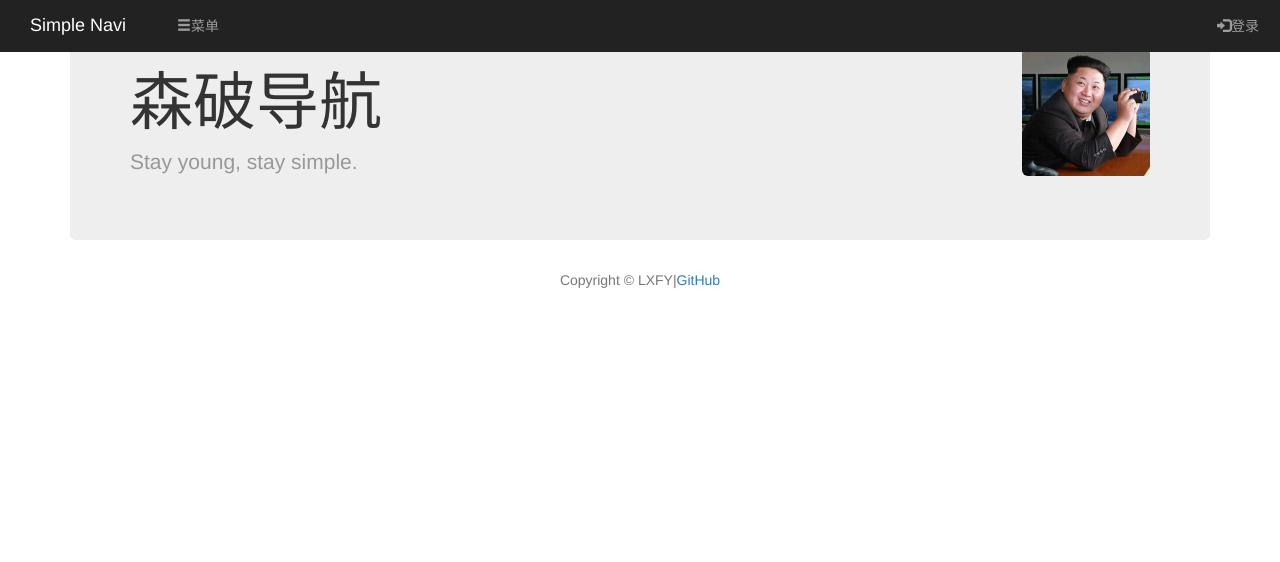
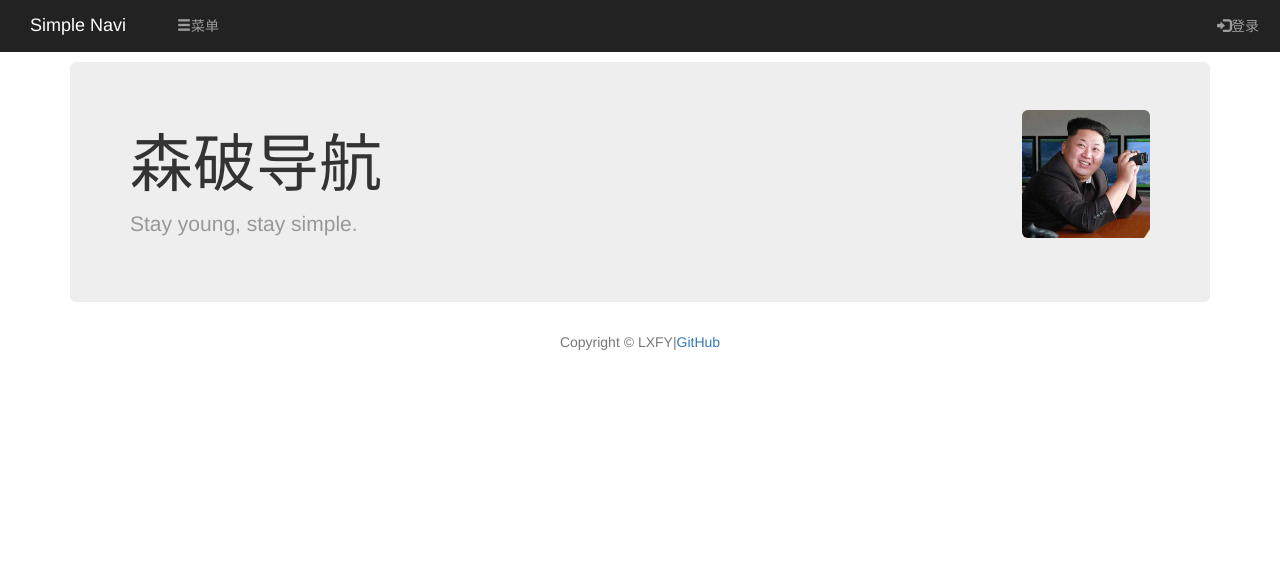
Before and after one commit to lalor/todolist, a Flask app: page / in a window 1280 px wide. Shown: the top 562 px of the page. Run offline with Flask 2, Linux system fonts and the light colour scheme; data that the repository does not hold is empty; parts of the project's set-up code (start-up, migrations or seed data) failed here and were passed over; some libraries are stand-ins or nearby versions.

Commit message:
fix fixed-navbar covered content issue

```diff
--- a/templates/base.html
+++ b/templates/base.html
@@ -12,7 +12,7 @@
 {%- endblock metas %}
 
 {% block navbar %}
-    <nav class="navbar navbar-fixed-top navbar-inverse">
+    <nav class="navbar navbar-fixed-top navbar-inverse" style="margin-bottom: 0px;">
         <div class="navbar-header">
             <a class="navbar-brand" href="{{ url_for('web.show_navi_page') }}">Simple Navi</a>
         </div>
--- a/templates/index.html
+++ b/templates/index.html
@@ -21,8 +21,8 @@
 {% import "bootstrap/wtf.html" as wtf %}
 
 {% block page_content %}
-    <div id="wrapper">
-    <div class="page-content-wrapper">
+    <div class="wrapper" id="wrapper">
+        <div class="container">
             <!-- Sidebar -->
                 <div id="sidebar-wrapper">
                     <ul class="sidebar-nav">
@@ -39,7 +39,9 @@
                     </ul>
                 </div>
             <!-- /#sidebar-wrapper -->
+        </div>
         <div class="main-content">
+            <p style="padding-top: 52px"></p>
             <div class="jumbotron">
                 <img src="./static/img/KJU.jpg" class="img-rounded" width="128" height="128" align="right">
                 <h1>森破导航</h1>
@@ -77,8 +79,6 @@
         {% endfor %}
         </div>
     </div>
-    </div>
-    <!-- 锚点平滑移动 -->
     <script type="text/javascript">
     // $(document).ready(function() {
     //     $("#main-menu li ul li").click(function() {
```
Lines whose indentation alone changed are shown as unchanged.
